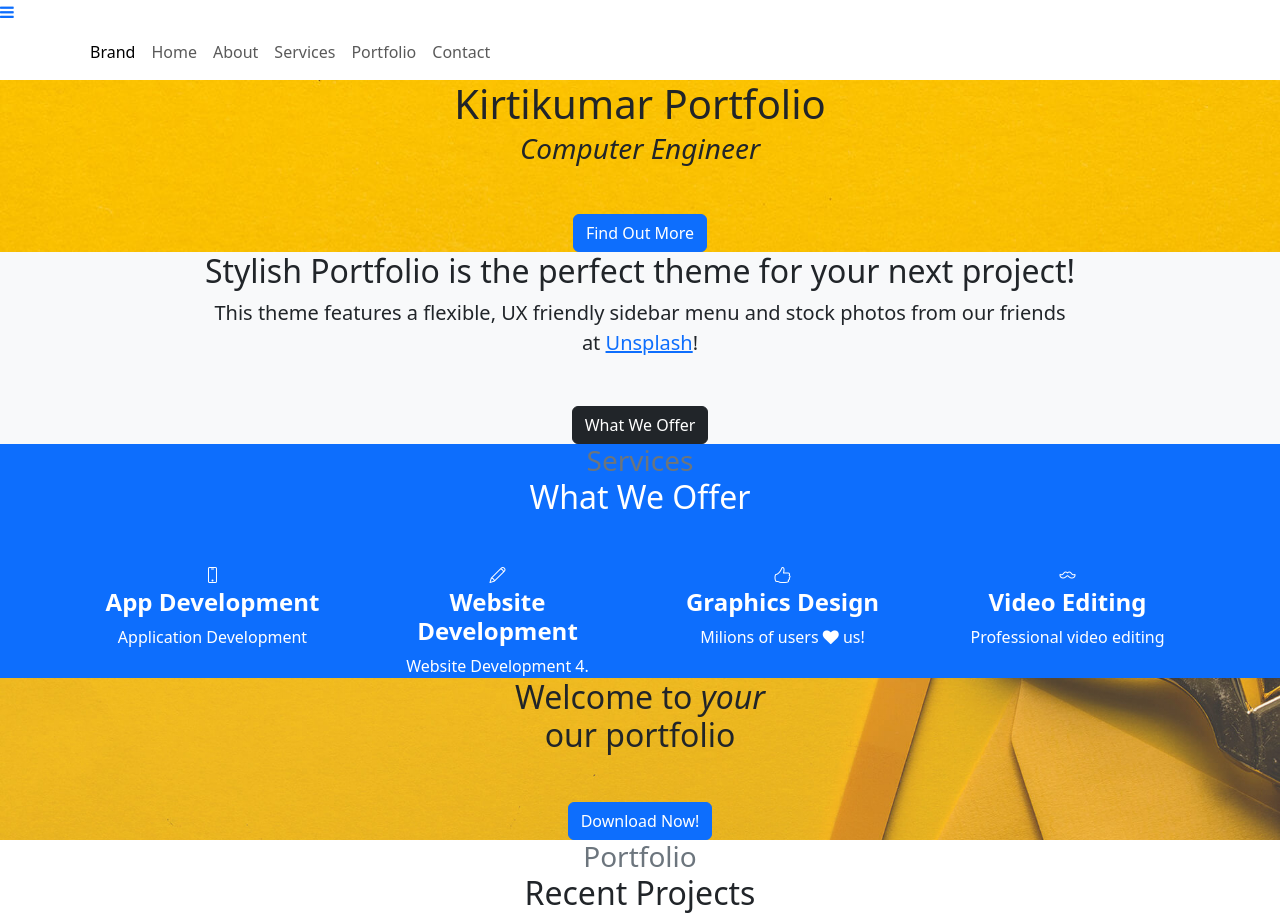
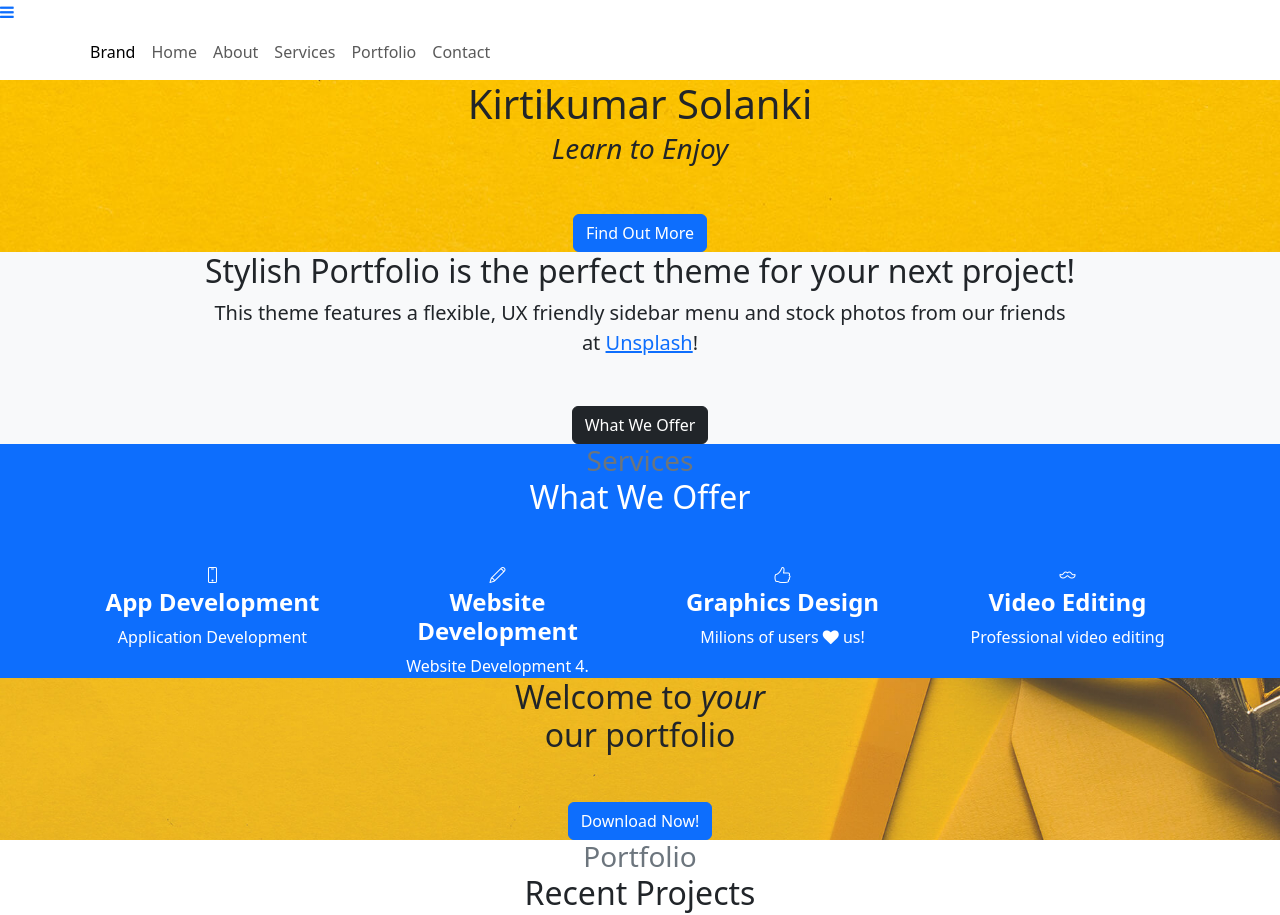
Before and after one commit to KirtiRaj2109/KirtiRaj2109.github.io, a plain HTML site: page index.html in a window 1280 px wide. Shown: the top 915 px of the page. Drawn offline with nearby package versions, Linux system fonts and the light colour scheme.

Commit message:
Update index.html

```diff
--- a/index.html
+++ b/index.html
@@ -28,8 +28,8 @@
     </nav>
     <header class="d-flex masthead" style="background-image:url('assets/img/bg-masthead.jpg');">
         <div class="container my-auto text-center">
-            <h1 class="mb-1">Kirtikumar Portfolio</h1>
-            <h3 class="mb-5"><em>Computer Engineer</em></h3><a class="btn btn-primary btn-xl js-scroll-trigger" role="button" href="#about">Find Out More</a>
+            <h1 class="mb-1">Kirtikumar Solanki</h1>
+            <h3 class="mb-5"><em>Learn to Enjoy</em></h3><a class="btn btn-primary btn-xl js-scroll-trigger" role="button" href="#about">Find Out More</a>
             <div class="overlay"></div>
         </div>
     </header>
```
